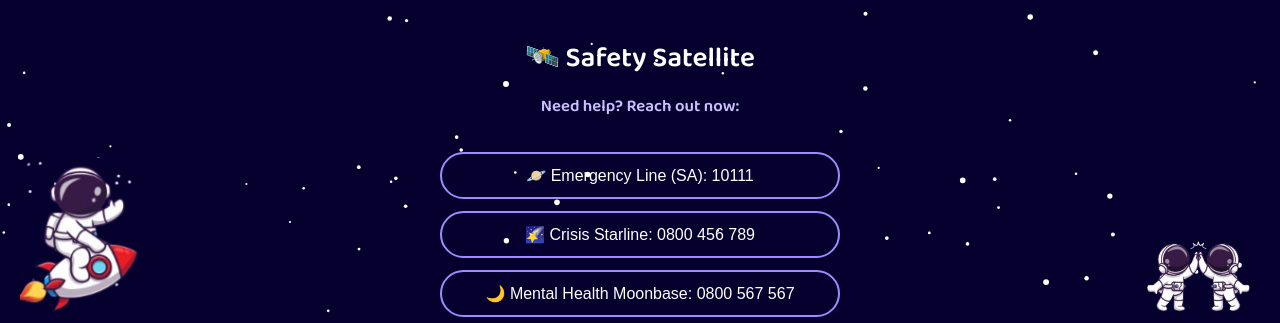
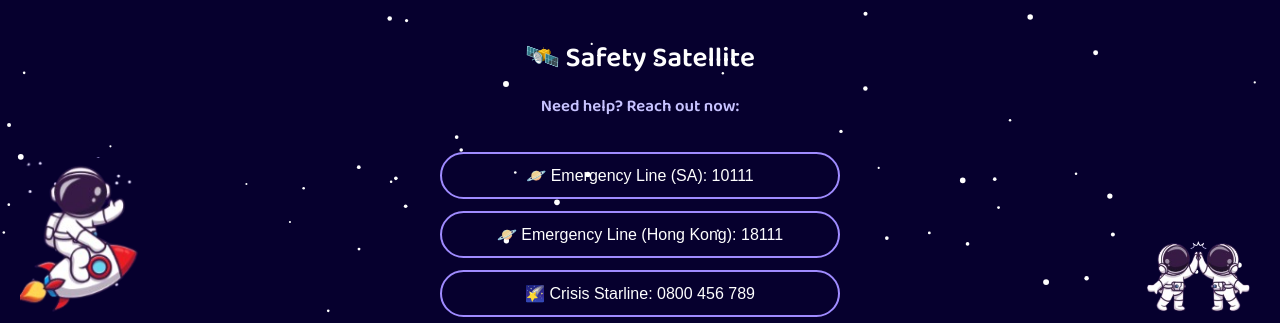
Before and after one commit to Bemnetyeko/Mood-Space, a plain HTML site: page planet5_resources.html in a window 1280 px wide. Shown: the part 457-780 px from the top of the page. Drawn offline with Linux system fonts and the light colour scheme.

Commit message:
Update planet5_resources.html

```diff
--- a/planet5_resources.html
+++ b/planet5_resources.html
@@ -57,6 +57,7 @@
       <!-- hotlines -->
       <div class="resource-buttons">
         <button class="glow-btn">🪐 Emergency Line (SA): 10111</button>
+        <button class="glow-btn">🪐 Emergency Line (Hong Kong): 18111</button>
         <button class="glow-btn">🌠 Crisis Starline: 0800 456 789</button>
         <button class="glow-btn">🌙 Mental Health Moonbase: 0800 567 567</button>
         <button class="glow-btn">🌌 Lifeline Constellation: 0861 322 322</button>
```
